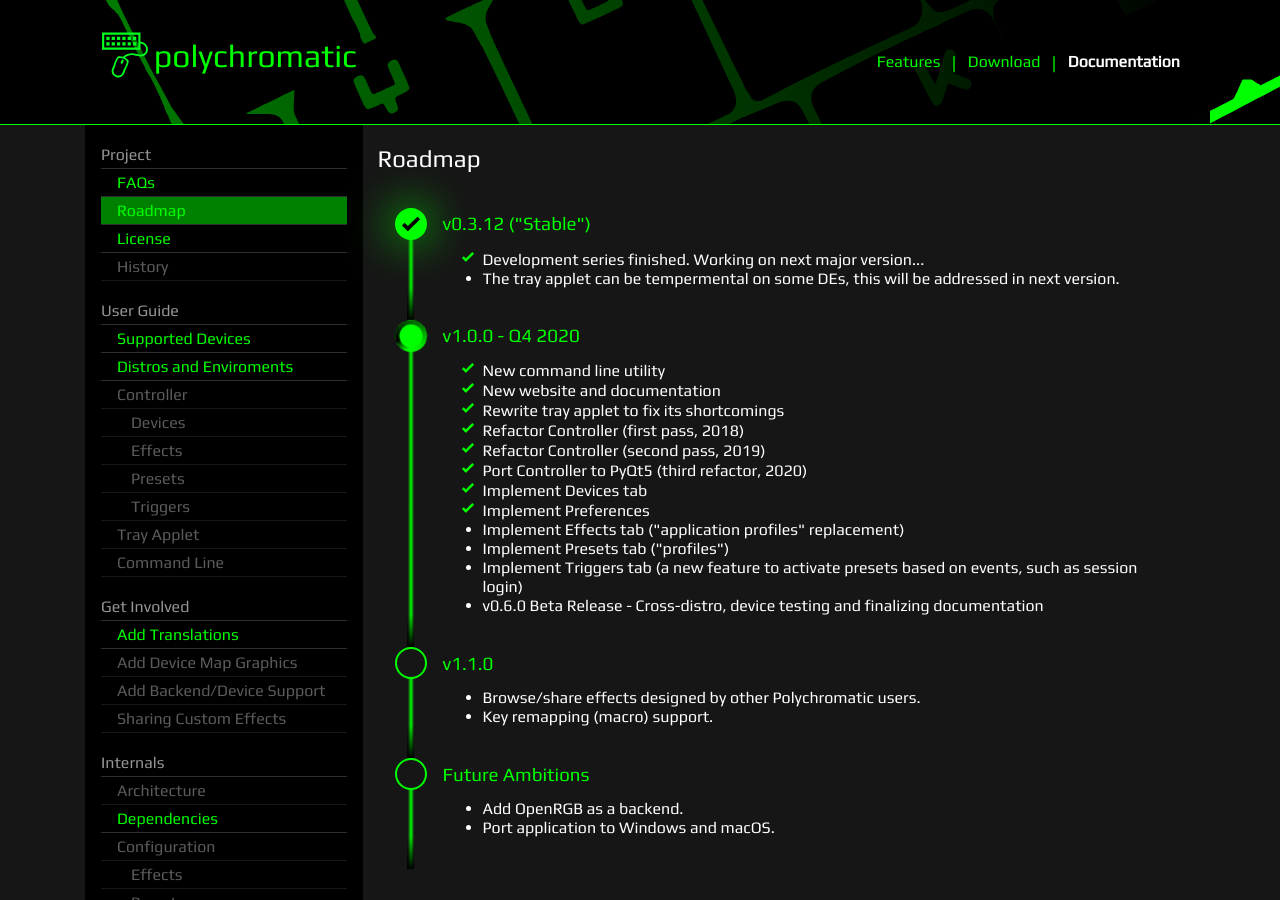
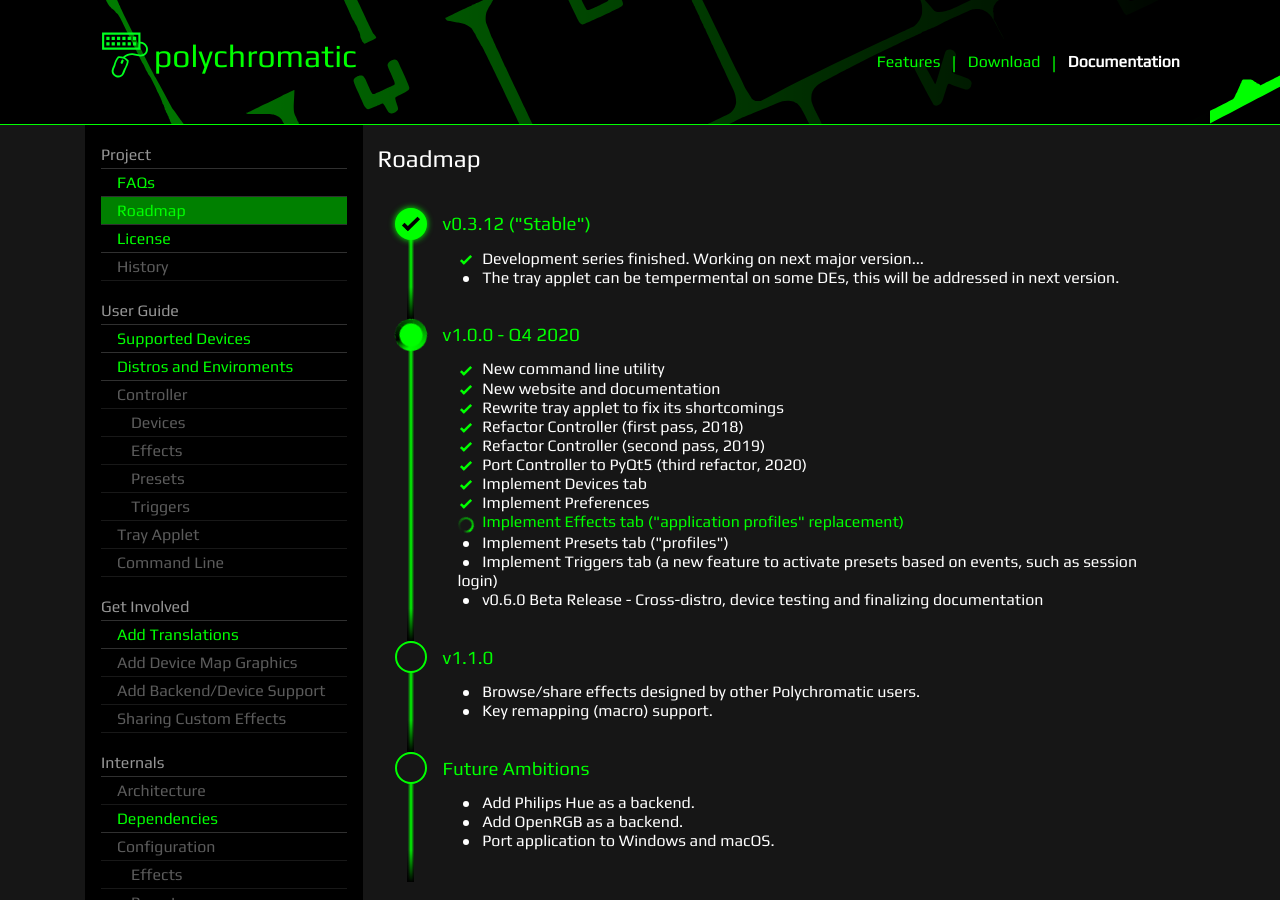
Before and after one commit to polychromatic/website, a Jekyll site: the page built from docs/roadmap.md, in a window 1280 px wide and 900 px high. Built offline with Jekyll 4.4.1, drawn with Linux system fonts in a browser that asks for light colours.

Commit message:
Show spinner for in progress roadmap items
While ditching the list-style-image since the spacing for the spinner is
inconsistent between Firefox/Chrome.

```diff
--- a/_layouts/roadmap.html
+++ b/_layouts/roadmap.html
@@ -24,12 +24,26 @@ layout: default
                             <h3>{{ version.name }}</h3>
                             <ul class="completed">
                                 {% for item in version.completed %}
-                                <li>{{ item }}</li>
+                                <li>
+                                    <div class="check"></div>
+                                    {{ item }}
+                                </li>
+                                {% endfor %}
+                            </ul>
+                            <ul class="in_progress">
+                                {% for item in version.in_progress %}
+                                <li>
+                                    <div class="circle"></div>
+                                    {{ item }}
+                                </li>
                                 {% endfor %}
                             </ul>
                             <ul class="pending">
                                 {% for item in version.pending %}
-                                <li>{{ item }}</li>
+                                <li>
+                                    <div class="bullet"></div>
+                                    {{ item }}
+                                </li>
                                 {% endfor %}
                             </ul>
                         </div>
--- a/_sass/docs.scss
+++ b/_sass/docs.scss
@@ -151,7 +151,7 @@ blockquote {
             background-size: 1.5em;
             background-position: center;
             box-shadow: lime 0 0 2em;
-            animation: glow 10s infinite;
+            animation: glow 5s infinite;
         }
 
         &.progress {
@@ -175,18 +175,48 @@ blockquote {
 
     ul {
         margin: 0;
+        padding-left: 15px;
+        list-style: none;
+        position: relative;
+
 
         &:last-child {
             margin-bottom: 2em;
         }
 
-        &.completed {
-            li {
-                list-style-image: url(/assets/img/checkmark.svg);
+        .bullet,
+        .circle,
+        .check {
+            background-size: 100%;
+            display: inline-block;
+            vertical-align: middle;
+            margin-right: 5px;
+            height: 16px;
+            width: 16px;
+        }
+
+        &.pending .bullet {
+            background-image: url(/assets/img/bullet.svg);
+        }
+
+        &.in_progress {
+            color: #00ff00;
+            position: relative;
+
+            .circle {
+                animation: loop 1s linear infinite;
+                border: none;
+                background-image: url(/assets/img/docs/progress-mini.svg);
+                background-size: 100%;
+                margin-top: 2px;
+                height: 16px;
+                width: 16px;
             }
         }
 
-        &.pending {}
+        &.completed .check {
+            background-image: url(/assets/img/checkmark.svg);
+        }
     }
 }
 
@@ -196,7 +226,7 @@ blockquote {
     }
 
     50% {
-        box-shadow: lime 0 0 3em;
+        box-shadow: lime 0 0 1em;
     }
 
     100% {
--- a/docs/roadmap.md
+++ b/docs/roadmap.md
@@ -23,8 +23,9 @@ roadmap:
         - Port Controller to PyQt5 (third refactor, 2020)
         - Implement Devices tab
         - Implement Preferences
+      in_progress:
+        - Implement Effects tab ("application profiles" replacement)
       pending:
-        - Implement Effects tab ("application profiles" replacement)
         - Implement Presets tab ("profiles")
         - Implement Triggers tab (a new feature to activate presets based on events, such as session login)
         - v0.6.0 Beta Release - Cross-distro, device testing and finalizing documentation
@@ -42,6 +43,7 @@ roadmap:
       completed:
         null
       pending:
+        - Add Philips Hue as a backend.
         - Add OpenRGB as a backend.
         - Port application to Windows and macOS.
 
```
Also changed, not shown: assets/img/bullet.svg (added), assets/img/docs/progress-mini.svg (added).
